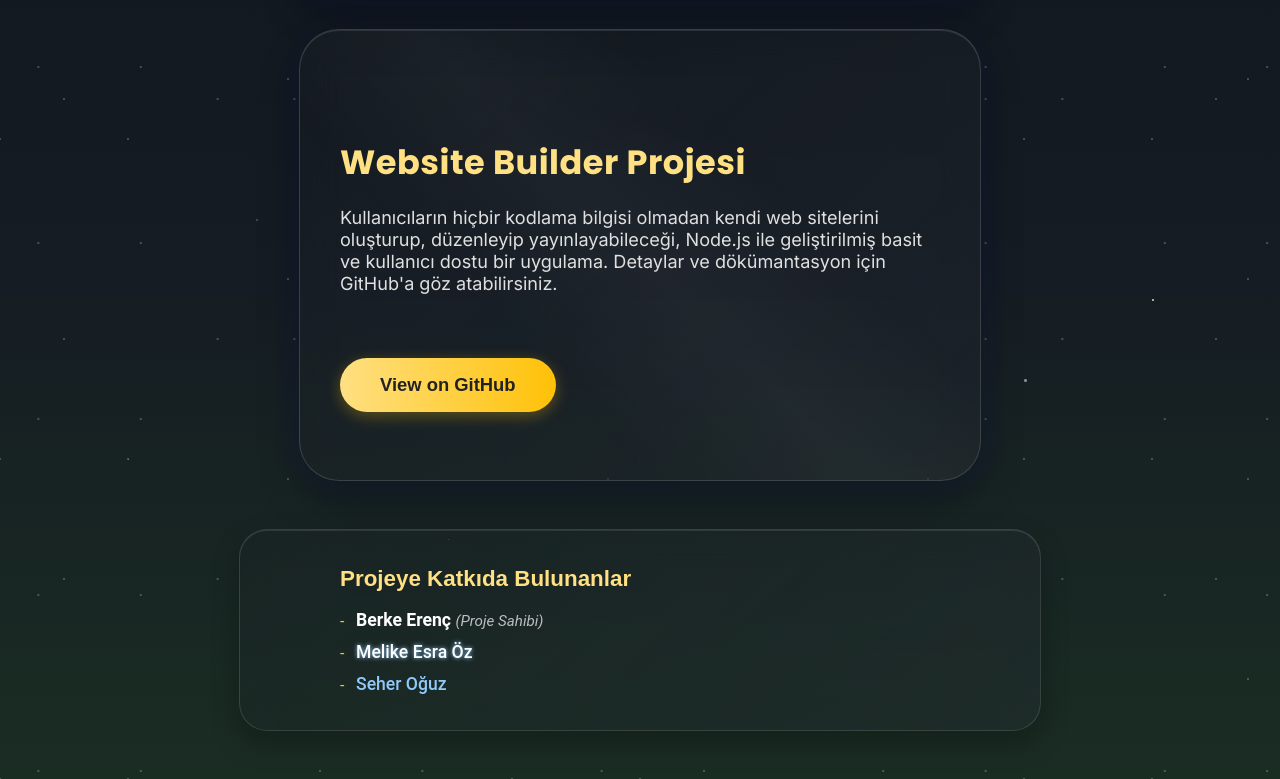
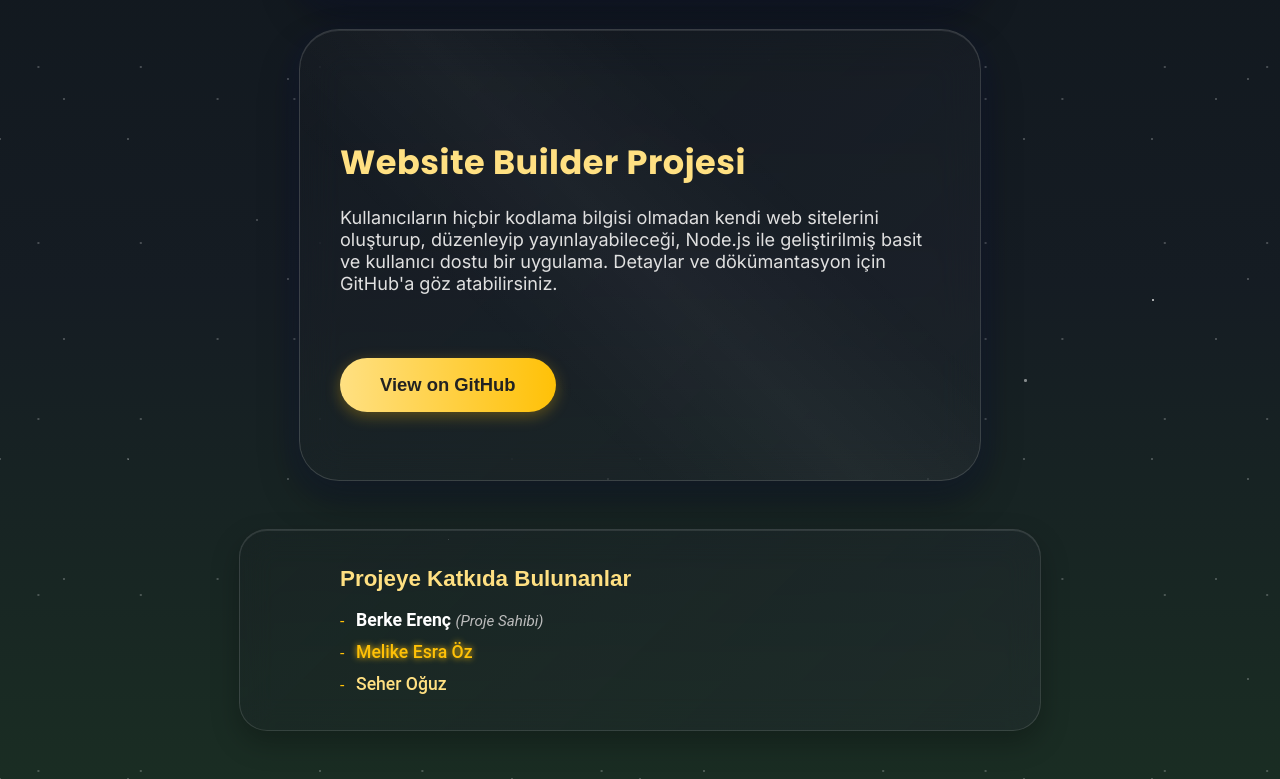
Before and after one commit to berkeerenc/talya-project, a plain HTML site: page index.html in a window 1280 px wide. In both pictures the pointer is over the link "Melike Esra Öz". Shown: the part 875-1654 px from the top of the page. Drawn offline with Linux system fonts and the light colour scheme.

Commit message:
fixed contributor section

```diff
--- a/style.css
+++ b/style.css
@@ -656,15 +656,19 @@ html, body {
 }
 
 .contributors-list a {
-  color: #90caf9;
+  color: #ffe082; /* daha sıcak bir sarı tonu */
   text-decoration: none;
   font-weight: 500;
   transition: all 0.3s ease;
 }
 
 .contributors-list a:hover {
-  color: #fff;
-  text-shadow: 0 0 4px #90caf9;
+  color: #ffc107; /* daha parlak sarı */
+  text-shadow: 0 0 6px #ffc107;
+}
+
+.contributors-list a:visited {
+  color: #ffe082; /* ziyaret edilse bile aynı renk */
 }
 
 .owner {
```
